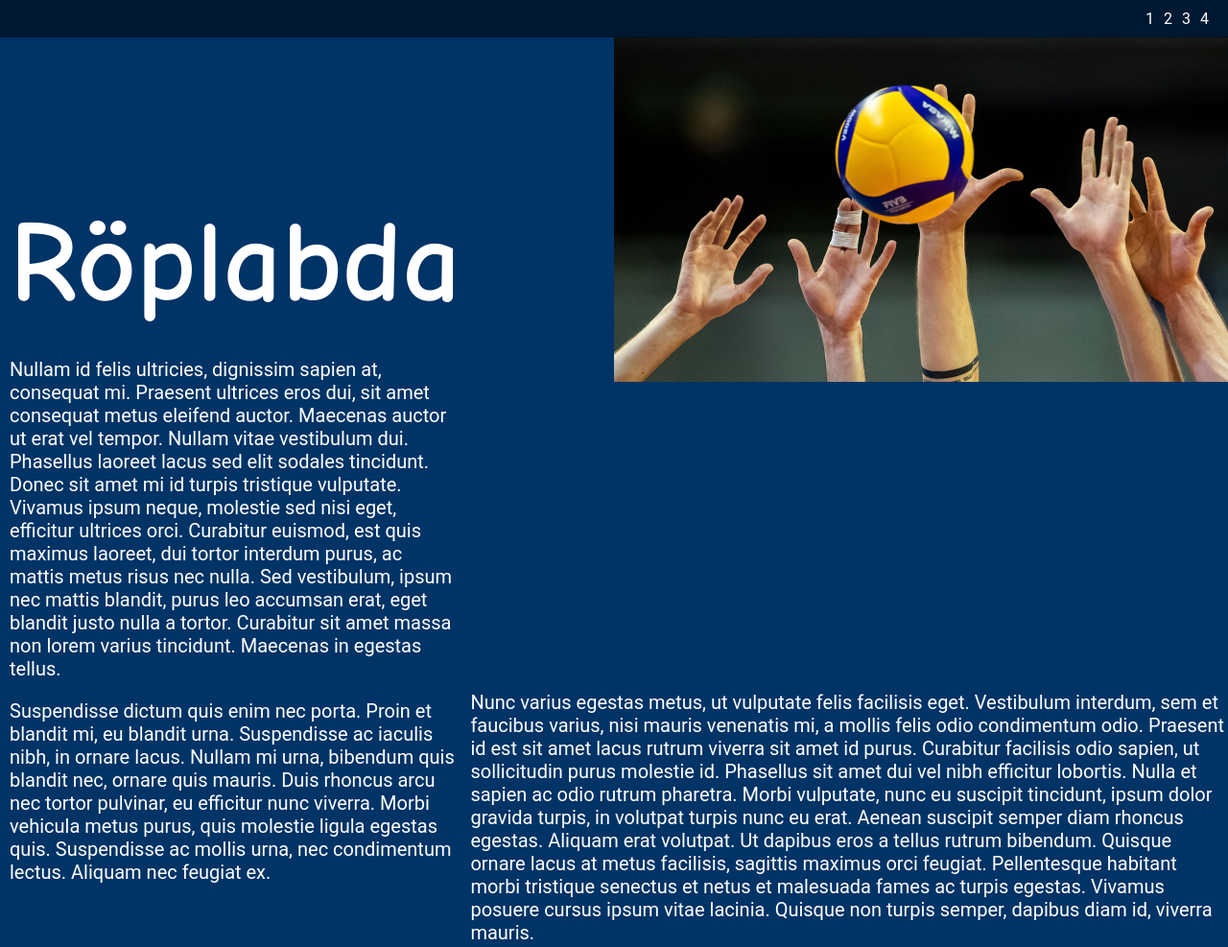
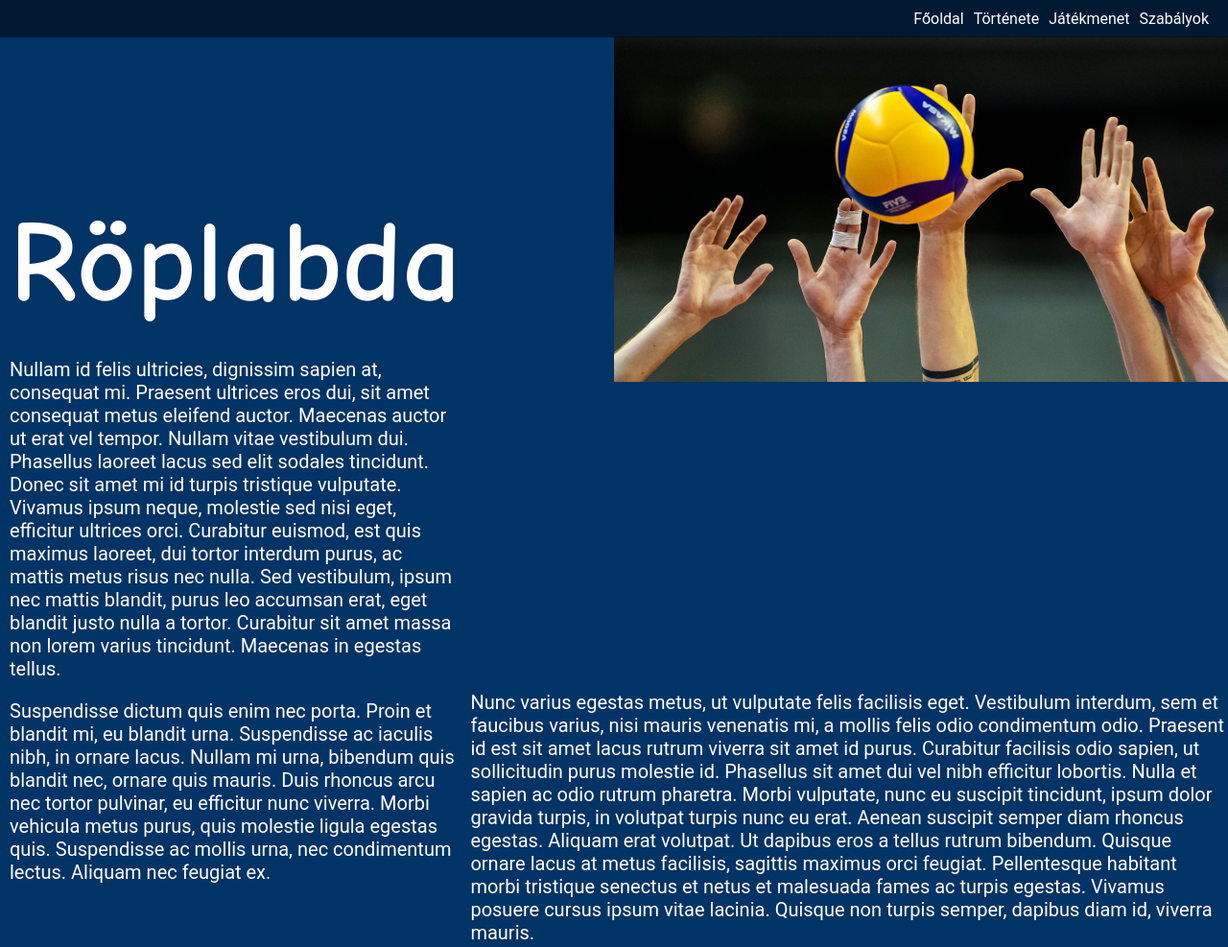
Before and after one commit to baluka0013/r-plabda-weboldal, a plain HTML site: page index.html in a window 1280 px wide. Shown: the top 987 px of the page at 96% size. Drawn offline with Linux system fonts and the light colour scheme.

Commit message:
Update index.html

```diff
--- a/index.html
+++ b/index.html
@@ -112,10 +112,10 @@
 </head>
 <body>
     <div class="navbar">
-        <a href="page1.html">1</a>
-        <a href="page2.html">2</a>
-        <a href="page3.html">3</a>
-        <a href="page4.html">4</a>
+        <a href="index.html">Főoldal</a>
+        <a href="page2.html">Története</a>
+        <a href="page3.html">Játékmenet</a>
+        <a href="page4.html">Szabályok</a>
     </div>
 
     <div class="container">
```
